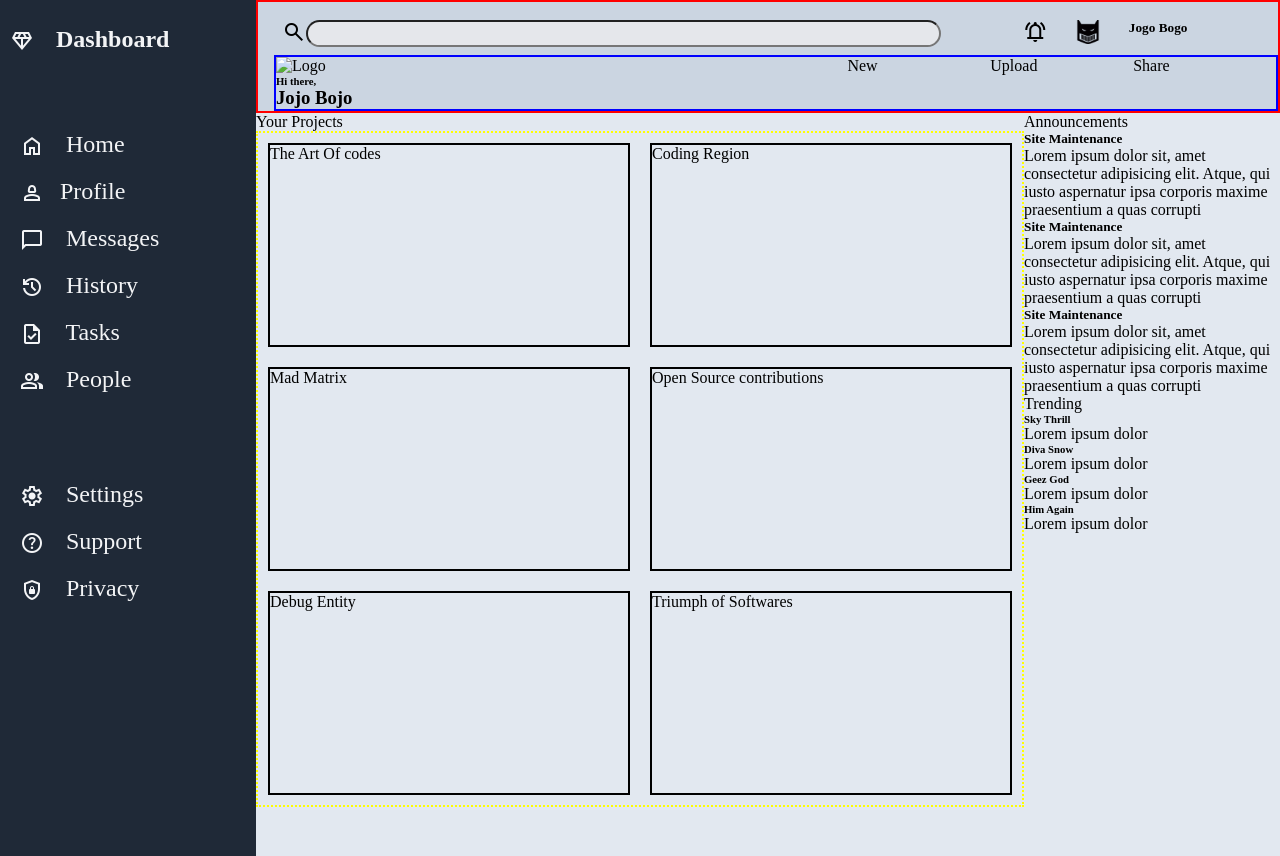
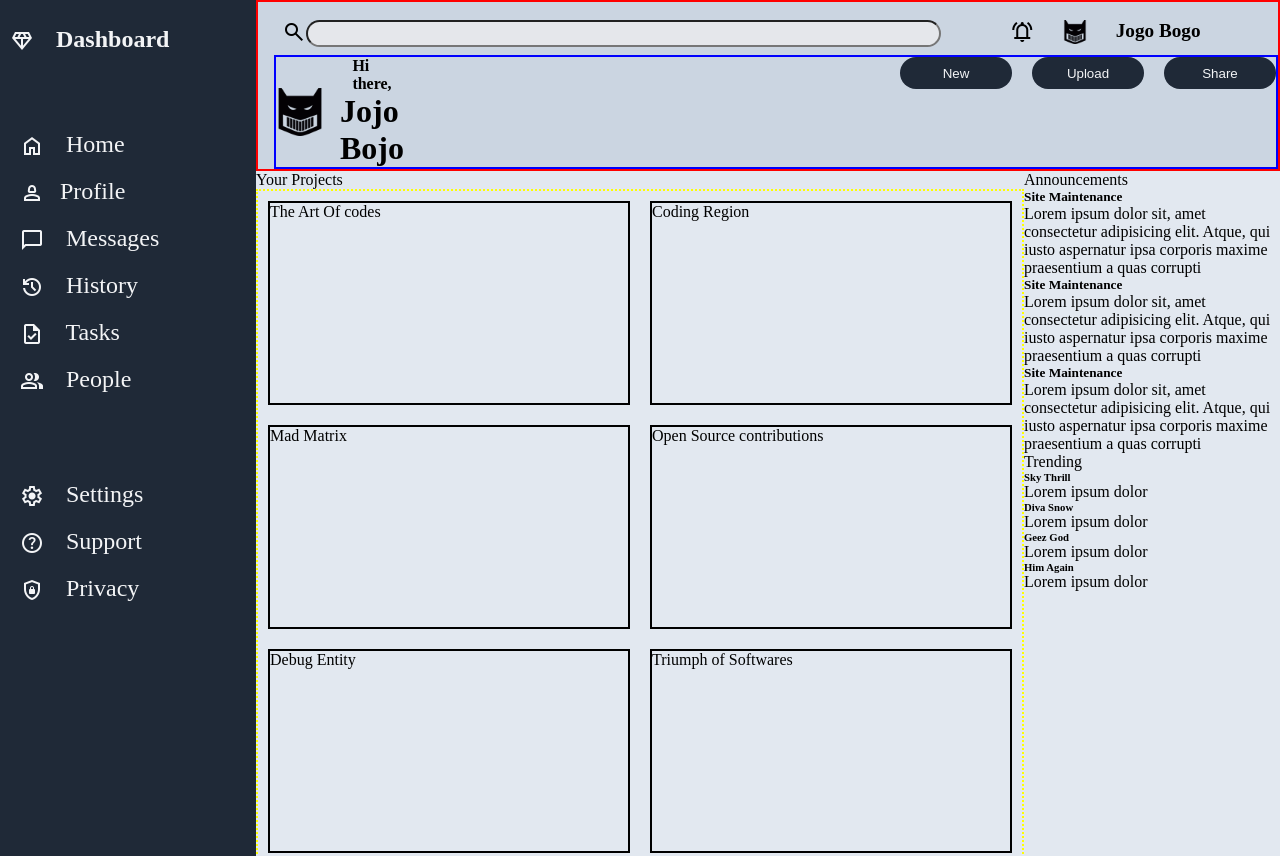
Before and after one commit to SubashJirel/Admin-Dashboard, a plain HTML site: page index.html in a window 1280 px wide. Shown: the top 856 px of the page. Drawn offline with nearby package versions, Linux system fonts and the light colour scheme.

Commit message:
modified navbar of the header section

```diff
--- a/index.html
+++ b/index.html
@@ -10,42 +10,6 @@
     <link rel="stylesheet" href="https://fonts.googleapis.com/css2?family=Material+Symbols+Outlined:opsz,wght,FILL,GRAD@20..48,100..700,0..1,-50..200" />
     <link rel="stylesheet" href="./styles.css">
     <style>
-        .header {
-            background-color: #cbd5e1;
-            padding:10px 0 0 1rem;
-        }
-        button {
-            margin: 0;
-            padding: 0;
-            background-color: #cbd5e1;
-            /* border: 2px solid red; */
-            border: 0;
-        }
-        .searchBox {
-            display: grid;
-            grid-template-columns: 3fr 1.5fr;
-            padding: 8px;
-        }
-        .searchBox form {
-            display: grid;
-            grid-template-columns: auto 1fr;
-
-        }
-        .searchBox form input {
-            border-radius: 16px;
-            background-color: #e5e7eb;
-
-        }
-        .header .searchBox .profile {
-            display: flex;
-            justify-content: center;
-            gap: 1.8rem;
-        }
-        .batmanImage {
-            height: 1.5rem;
-            width: 1.5rem;
-            background: url(./images/batman.png) no-repeat center center/cover;
-        }
 
     </style>
 
@@ -139,13 +103,13 @@
             </div>
             <div class="navbar">
                 <div class="profileInfo">
-                    <img src="" alt="Logo">
+                    <div class="batmanImage"></div>
                     <h6>Hi there,</h6>
                     <h3>Jojo Bojo</h3>
                 </div>
-                <div class="new">New</div>
-                <div class="upload">Upload</div>
-                <div class="share">Share</div>
+                <button class="new">New</button>
+                <button class="upload">Upload</button>
+                <button class="share">Share</button>
 
              </div>
         </div>
--- a/styles.css
+++ b/styles.css
@@ -81,3 +81,84 @@
     font-weight: 700;
     margin-top: 1rem;
 }
+
+/* making searchbox section of the header */
+.header {
+    background-color: #cbd5e1;
+    padding:10px 0 0 1rem;
+}
+button {
+    margin: 0;
+    padding: 0;
+    background-color: #cbd5e1;
+    /* border: 2px solid red; */
+    border: 0;
+}
+.searchBox {
+    display: grid;
+    grid-template-columns: 3fr 1.5fr;
+    padding: 8px;
+}
+.searchBox form {
+    display: grid;
+    grid-template-columns: auto 1fr;
+
+}
+.searchBox form input {
+    border-radius: 16px;
+    background-color: #e5e7eb;
+
+}
+.header .searchBox .profile {
+    display: flex;
+    justify-content: center;
+    gap: 1.8rem;
+}
+.batmanImage {
+    height: 1.5rem;
+    width: 1.5rem;
+    background: url(./images/batman.png) no-repeat center center/cover;
+}
+
+/* making the navbar section of the header */
+.header .navbar {
+    display: grid;
+    grid-template-columns: 1fr auto auto auto;
+   gap: 20px;
+}
+
+.header .navbar button {
+    background-color: #1f2937;
+    color: #f3f4f6;
+    width: 7rem;
+    height: 2rem;
+    border-radius: 1rem;
+
+}
+
+.header .navbar .profileInfo {
+    display: grid;
+    grid-template-columns: 3rem 3rem;
+    place-items: center;
+
+}
+.header .navbar .profileInfo .batmanImage {
+    grid-row: 1/3;
+    height: 3rem;
+    width: 3rem;
+
+}
+
+.header > .searchBox > div > h5 {
+    font-size: 1.2rem;
+}
+.header > .navbar > div > h6 {
+    font-size: 1rem;
+    margin-left: 3rem;
+}
+
+.header > .navbar > div > h3 {
+    font-size: 2rem;
+    margin-left: 3rem;
+
+}
```
